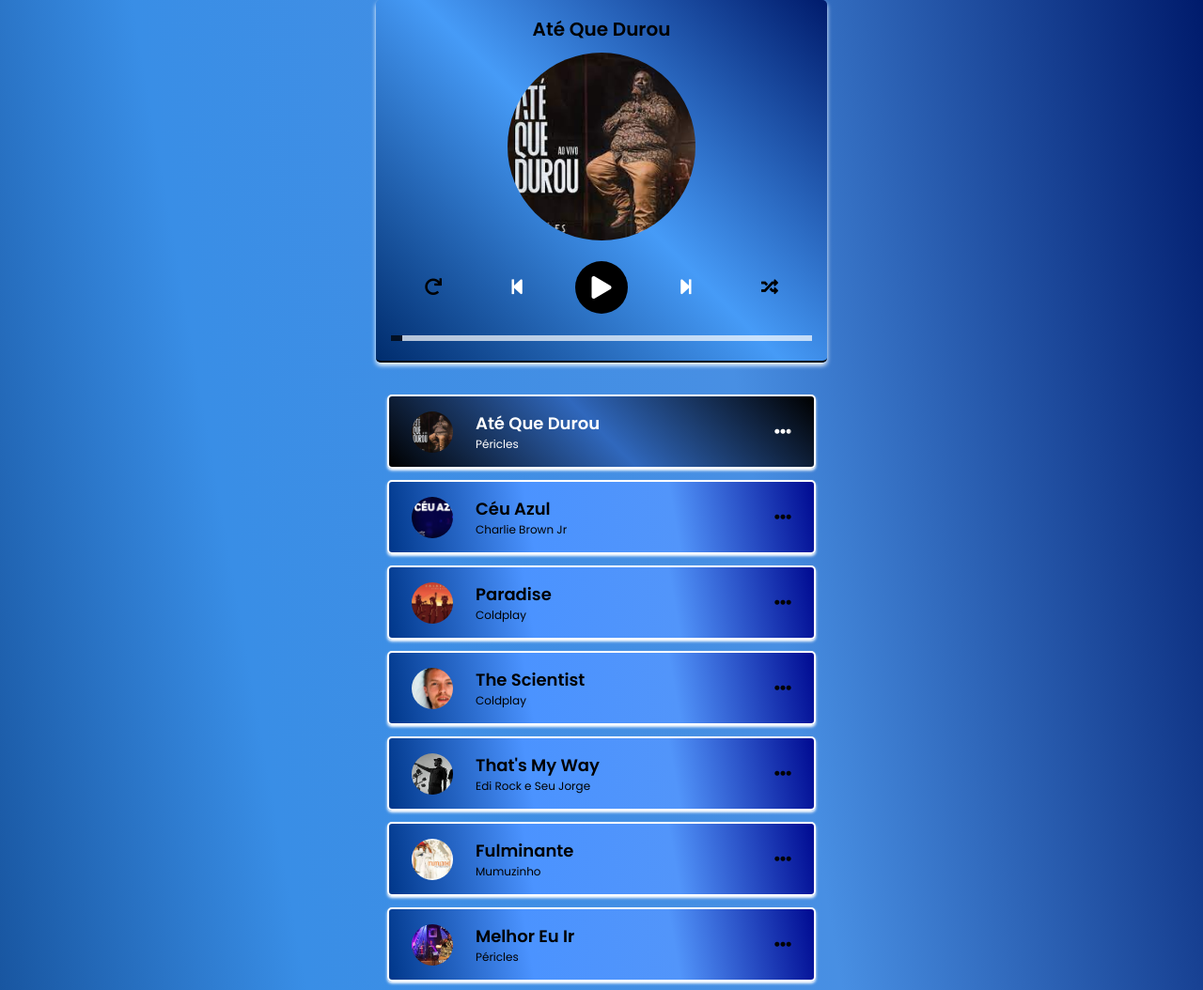
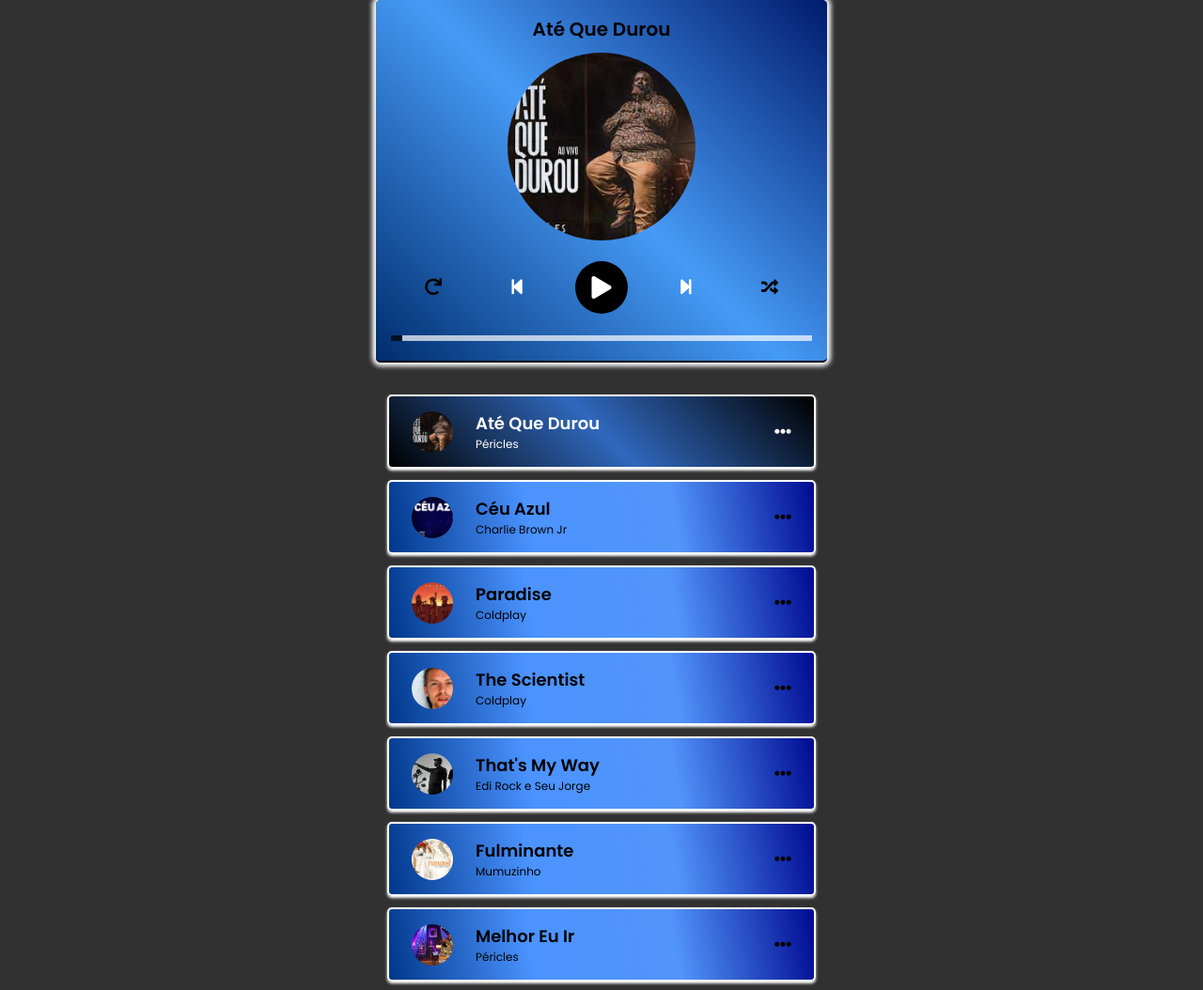
Before and after one commit to tonysilva22/PlaylisWeb, a plain HTML site: page index.html in a window 1280 px wide. Shown: the top 1054 px of the page at 94% size. Drawn offline with Linux system fonts and the light colour scheme.

Commit message:
Update style.css

```diff
--- a/css/style.css
+++ b/css/style.css
@@ -13,7 +13,7 @@
 
 /* Estiliza o corpo do documento */
 body {
-  background: linear-gradient(80deg, #002c6d, #398ee6, #488fe3, #001b6c);
+  background-color: #313131;
 }
 
 
@@ -43,6 +43,7 @@ html {
 /* Esconde o ícone de play quando o player está tocando */
 .player.playing .icon-play {
   display: none;
+
 }
 
 /* Estiliza o painel de controle */
@@ -55,7 +56,7 @@ html {
   max-width: 480px; /* Define a largura máxima como 480 pixels */
   border-bottom: 2px solid #000000; /* Adiciona uma borda na parte inferior */
   border-radius: 5px;
-  box-shadow: 0 3px 5px rgba(255, 255, 255, 0.993);
+  box-shadow: 0 0px 5px 4px rgba(255, 255, 255, 0.993);
 }
 
 
```
